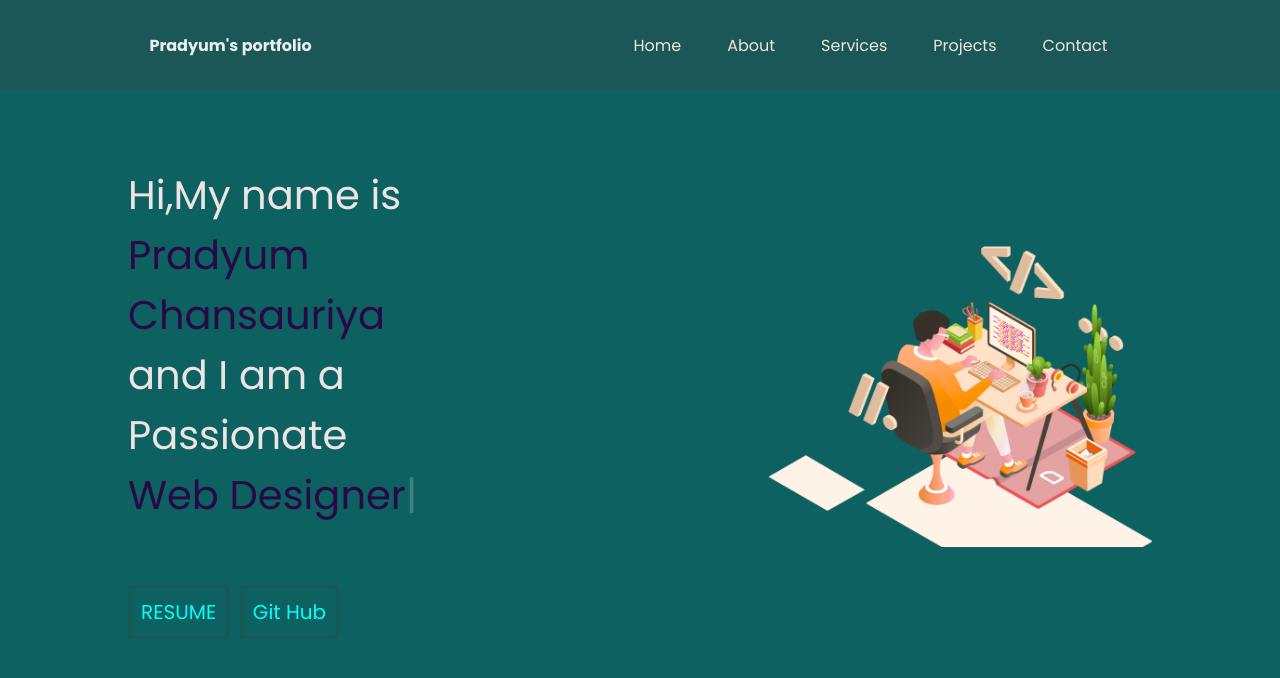
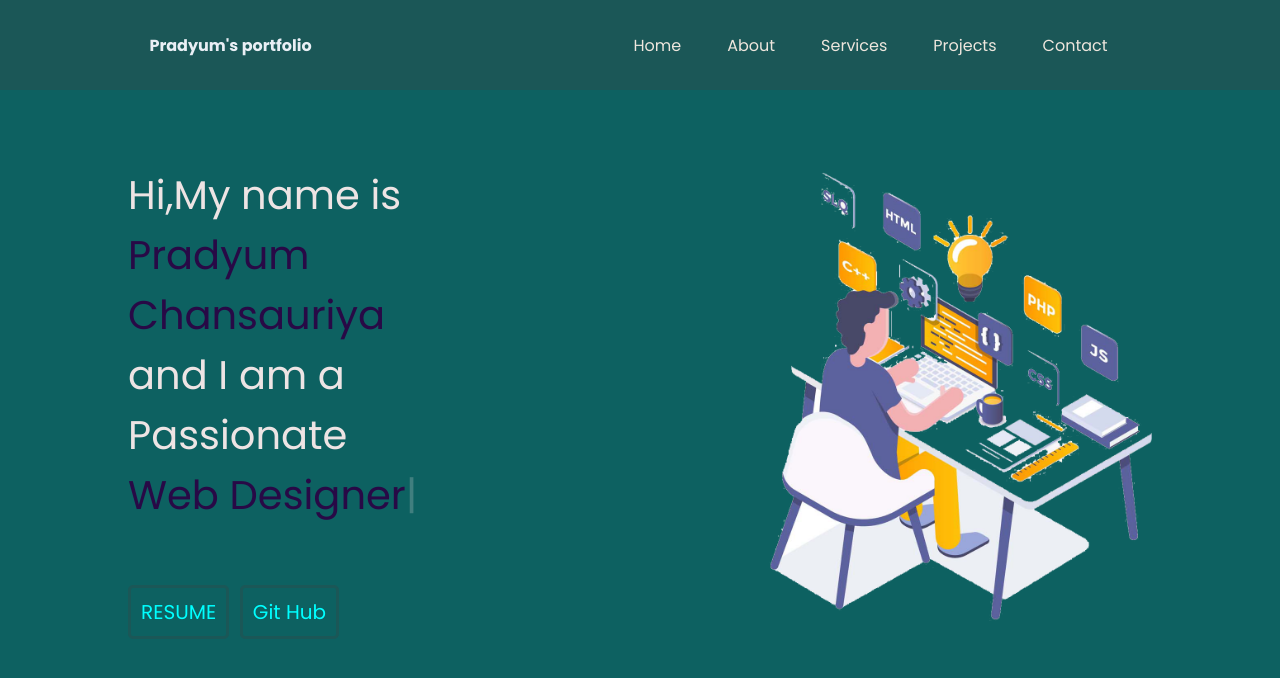
Before and after one commit to pradyum1504/OIBSIP, a plain HTML site: page index.html in a window 1280 px wide. Drawn offline with nearby package versions, Linux system fonts and the light colour scheme.

Commit message:
Update index.html

```diff
--- a/index.html
+++ b/index.html
@@ -42,7 +42,7 @@
                 </div>
 
                 <div class="rightSection">
-                    <img src="png.png" alt="DEVELOPER"/>
+                    <img src="dpv.png" alt="DEVELOPER"/>
                 </div>
 
 
```
